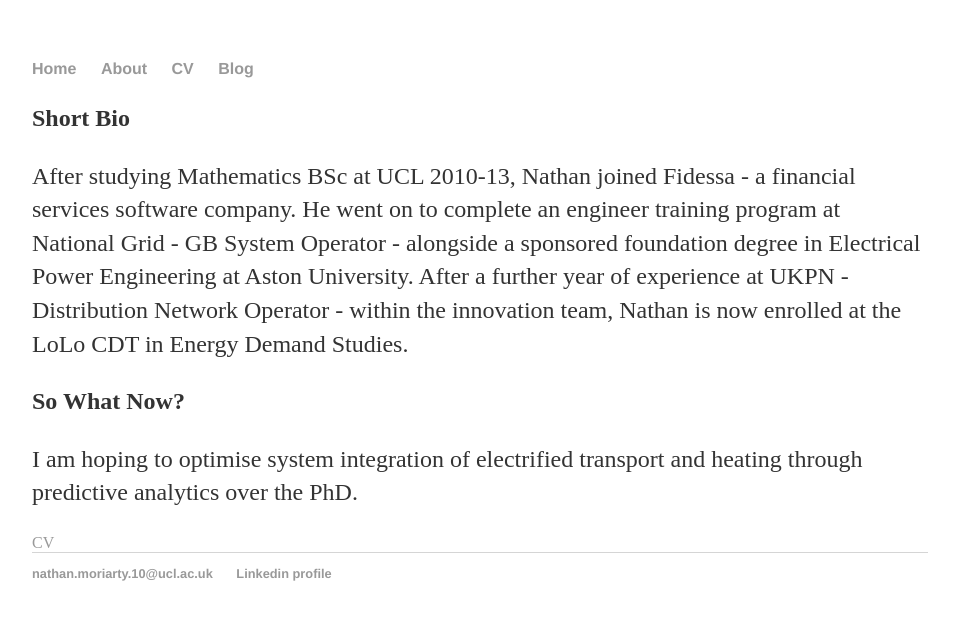
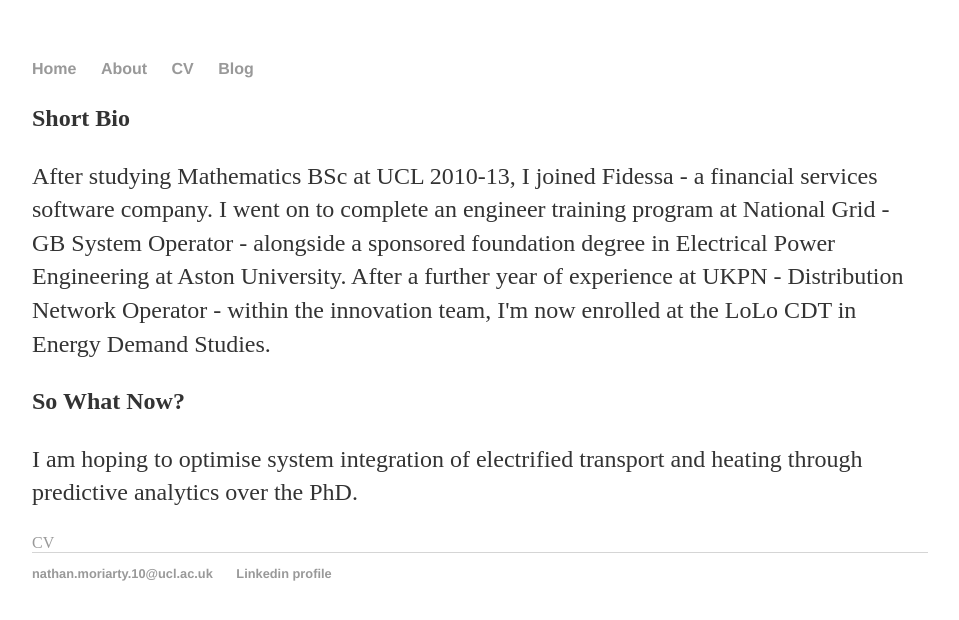
Before and after one commit to nathanmoriarty/nathanmoriarty.github.io, a Jekyll site: the page built from about/index.html, in a window 1280 px wide. Shown: the top 620 px of the page, without its empty margins (160-1119 px from the left). Built offline with Jekyll 4.4.1, drawn with Linux system fonts in a browser that asks for light colours.

Commit message:
Update index.html

```diff
--- a/about/index.html
+++ b/about/index.html
@@ -5,7 +5,7 @@
 <div class="blurb">
 	<body>
 	<p><b>Short Bio</b></p>
-  <p>After studying Mathematics BSc at UCL 2010-13, Nathan joined Fidessa - a financial services software company. He went on to complete an engineer training program at National Grid - GB System Operator - alongside a sponsored foundation degree in Electrical Power Engineering at Aston University. After a further year of experience at UKPN - Distribution Network Operator - within the innovation team, Nathan is now enrolled at the LoLo CDT in Energy Demand Studies.</p>
+  <p>After studying Mathematics BSc at UCL 2010-13, I joined Fidessa - a financial services software company. I went on to complete an engineer training program at National Grid - GB System Operator - alongside a sponsored foundation degree in Electrical Power Engineering at Aston University. After a further year of experience at UKPN - Distribution Network Operator - within the innovation team, I'm now enrolled at the LoLo CDT in Energy Demand Studies.</p>
 
   <p><b>So What Now?</b></p>
   <p>I am hoping to optimise system integration of electrified transport and heating through predictive analytics over the PhD.</p>
```
